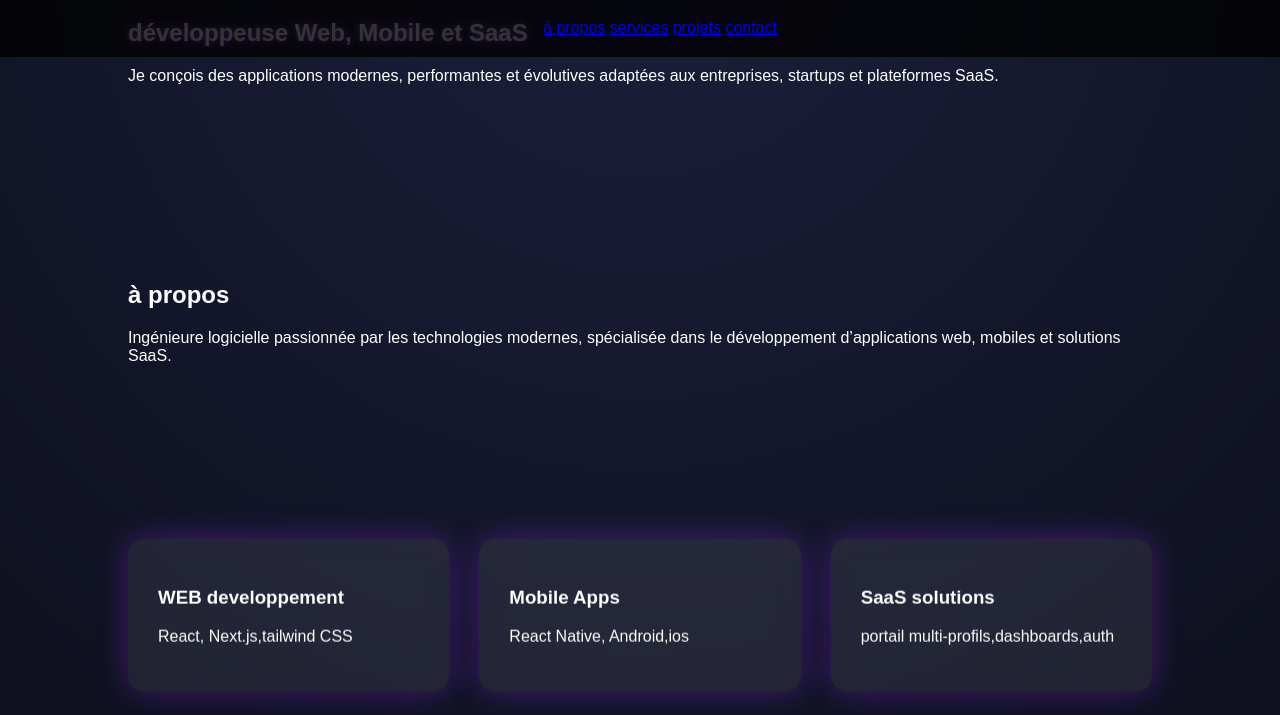
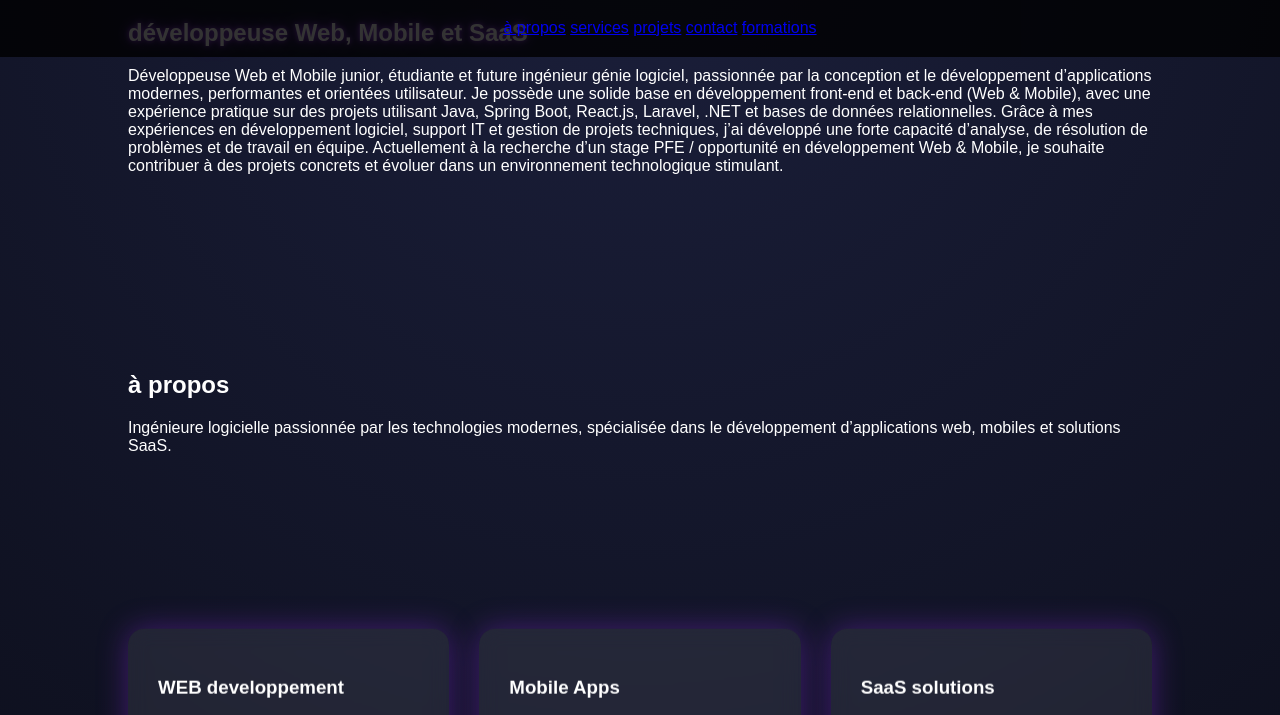
Before and after one commit to souhir-baazaoui/portfolio, a plain HTML site: page index.html in a window 1280 px wide. Shown: the part 81-796 px from the top of the page. Drawn offline with Linux system fonts and the light colour scheme.

Commit message:
portfolio-init

```diff
--- a/index.html
+++ b/index.html
@@ -15,6 +15,7 @@
           <a href="#services">services</a>
           <a href="#projects">projets</a>
           <a href="#contact">contact</a>
+          <a href="#formations">formations</a>
         </nav>
     </header>
 
@@ -23,8 +24,15 @@
 <section class ="heros">
     <h2 class="glow-text">développeuse Web, Mobile et SaaS</h2>
     <p>
-        Je conçois des applications modernes, performantes et évolutives
-         adaptées aux entreprises, startups et plateformes SaaS.
+       Développeuse Web et Mobile junior, étudiante et future ingénieur génie logiciel, passionnée par la conception et le
+       développement d’applications modernes, performantes et orientées utilisateur.
+       Je possède une solide base en développement front-end et back-end (Web & Mobile), avec une expérience pratique
+       sur des projets utilisant Java, Spring Boot, React.js, Laravel, .NET et bases de données relationnelles.
+       Grâce à mes expériences en développement logiciel, support IT et gestion de projets techniques, j’ai développé une
+       forte capacité d’analyse, de résolution de problèmes et de travail en équipe.
+       Actuellement à la recherche d’un stage PFE / opportunité en développement Web & Mobile, je souhaite contribuer à
+       des projets concrets et évoluer dans un environnement technologique stimulant.
+
 
     </p>
 
@@ -87,7 +95,7 @@
 </section>
 
 
-<section id="projets">
+<section id="projects">
     <h2>Mes projets</h2>
     <div class="grid">
         <div class="card">projet tasks </div>
```
